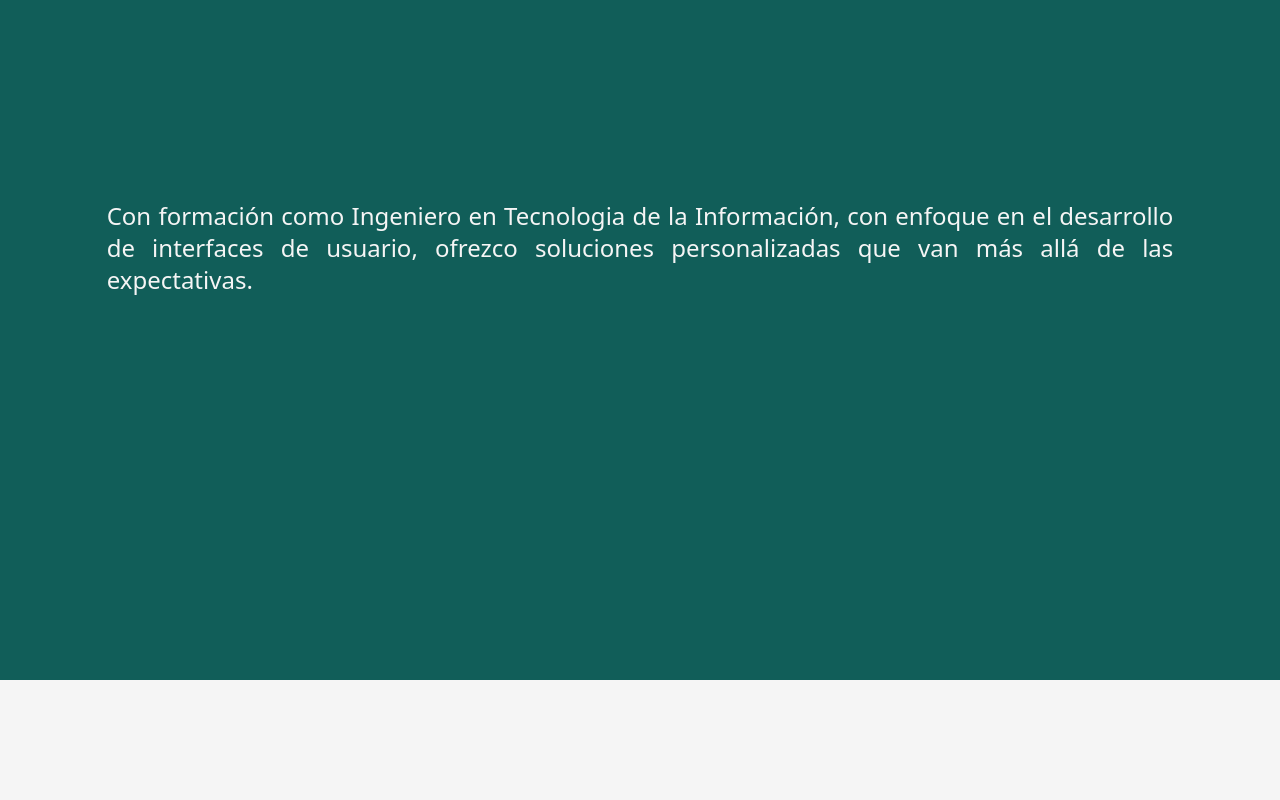
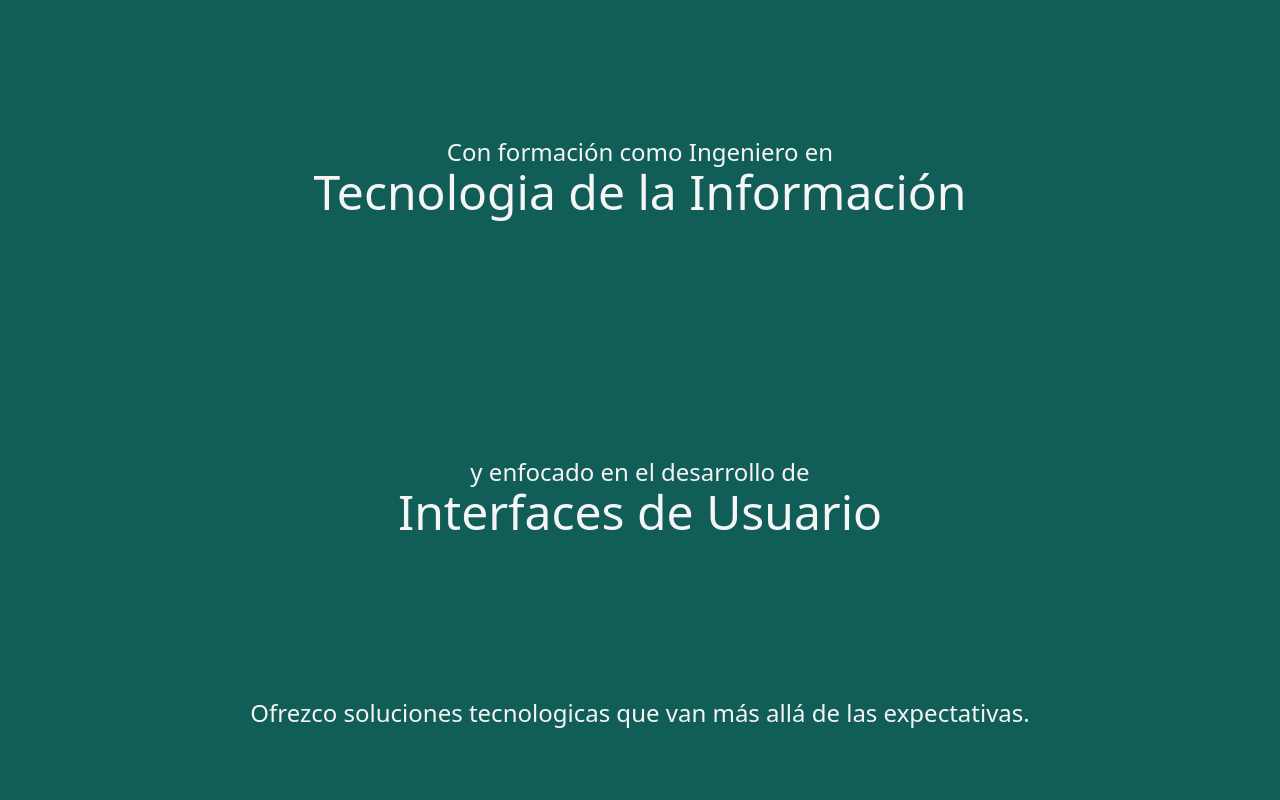
Before and after one commit to LegaspiRicardo/portafolio-Legaspi, a plain HTML site: page index.html in a window 1280 px wide. Shown: the part 880-1680 px from the top of the page. Drawn offline with nearby package versions, Linux system fonts and the light colour scheme.

Commit message:
Add files via upload

```diff
--- a/index.html
+++ b/index.html
@@ -42,9 +42,23 @@
         <p class="text-3xl text-right mr-16 text-teal-800 font-semibold">Developer</p>
     </div>
 
-    <div class="container bg-teal-800 py-96">
-        <p class="w-10/12 mx-auto text-neutral-100 text-2xl text-justify">Con formación como Ingeniero en Tecnologia de la Información, con enfoque en el desarrollo de interfaces de usuario, ofrezco soluciones personalizadas que van más allá de las expectativas.</p>
+    <div class="container-sm bg-teal-800 pt-80 pb-60">
+        <p class="w-11/12 mx-auto text-neutral-100 text-2xl text-center">Con formación como Ingeniero en <br> </p>
+        <p class="w-11/12 mx-auto text-neutral-100 text-5xl text-center mb-60"
+        data-aos="slide-left"
+        data-aos-delay="1000"
+        data-aos-duration="1000"
+        data-aos-easing="ease-out-sine">
+        Tecnologia de la Información </p>
+
+        <p class="w-10/12 mx-auto text-neutral-100 text-2xl text-center">y enfocado en el desarrollo de</p>
+
+        <p class="w-11/12 mx-auto text-neutral-100 text-xl text-center mb-40"> <span class="text-5xl text-center">Interfaces de Usuario</span> </p>
+        <p class="w-11/12 mx-auto text-neutral-100 text-2xl text-center">Ofrezco soluciones tecnologicas que van más allá de las expectativas.</p>
     </div>
+
+
+
 
     <div class="container w-10/12 mt-20 px-4 bg-neutral-50 rounded-r-3xl shadow shadow-neutral-400 rounded-bl-3xl mx-auto about_me mt-32"
             data-aos="zoom-in-up"
@@ -206,17 +220,17 @@
 
     </div>
 
-    <div class="container bg-teal-700 py-10 diagonal my-0">
+    <div class="container-sm bg-teal-700 py-10 diagonal my-0">
         <div class="py-10">
         </div>
     </div>
 
-    <div class="container bg-teal-700 pt-8">
+    <div class="container-sm bg-teal-700 pt-8">
         <h3 class="text-5xl font-semibold text-neutral-100 text-center ">Servicios</h3>
 
     </div>
 
-    <div class="container bg-teal-700 pb-20 pt-12 my-0">
+    <div class="container-sm bg-teal-700 pb-20 pt-12 my-0">
         <div class="border-2 border-neutral-200 w-3/4 mx-auto py-8 rounded-3xl hover:bg-teal-800 shadow-lg hover:shadow-teal-900 hover:scale-105">
             <img src="images/icons/web-design.png" alt="" class="w-20 mx-auto mb-5">
             <h3 class="text-3xl text-neutral-100 text-center font-bold">Diseño Web</h3>
```
